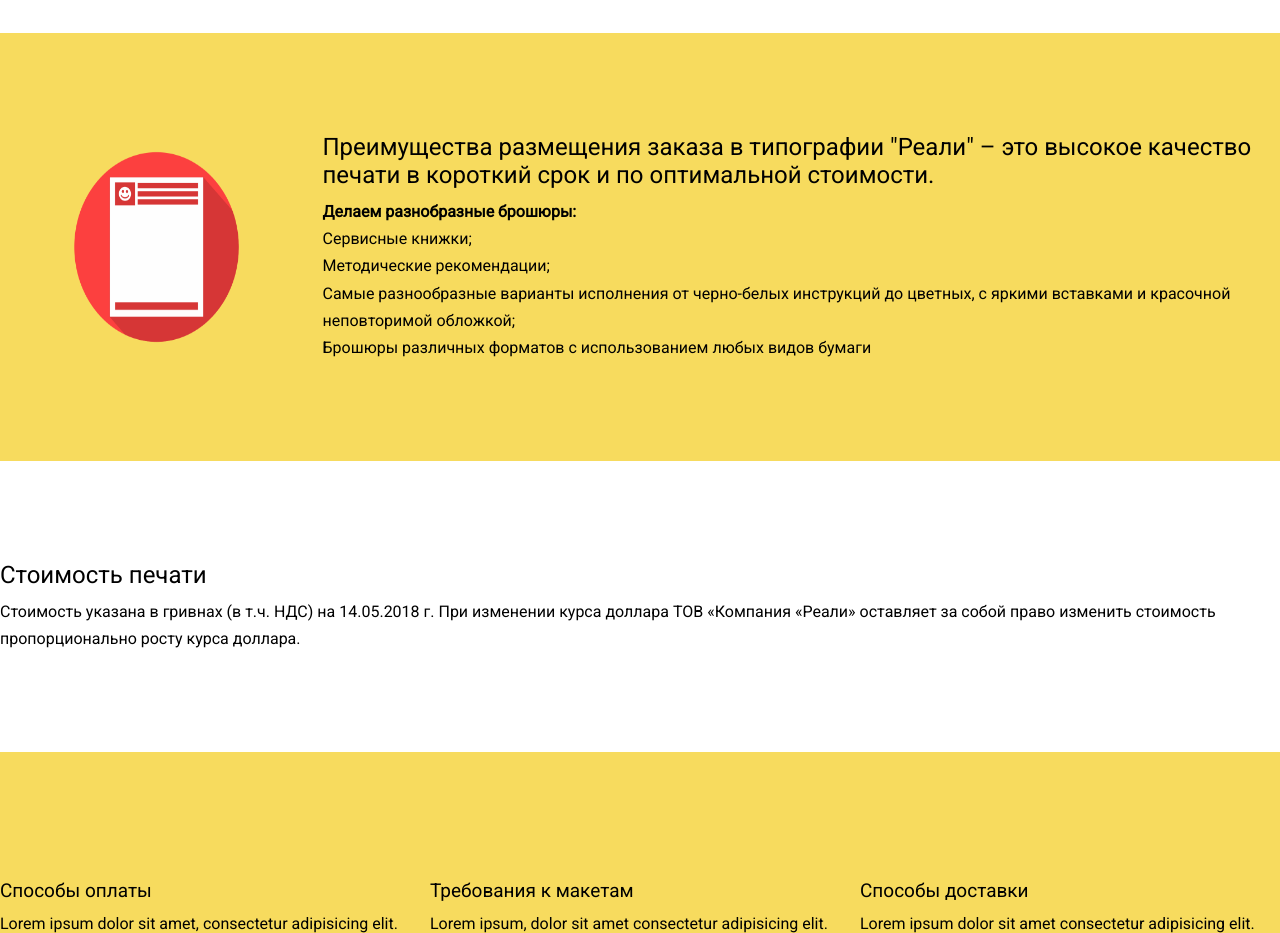
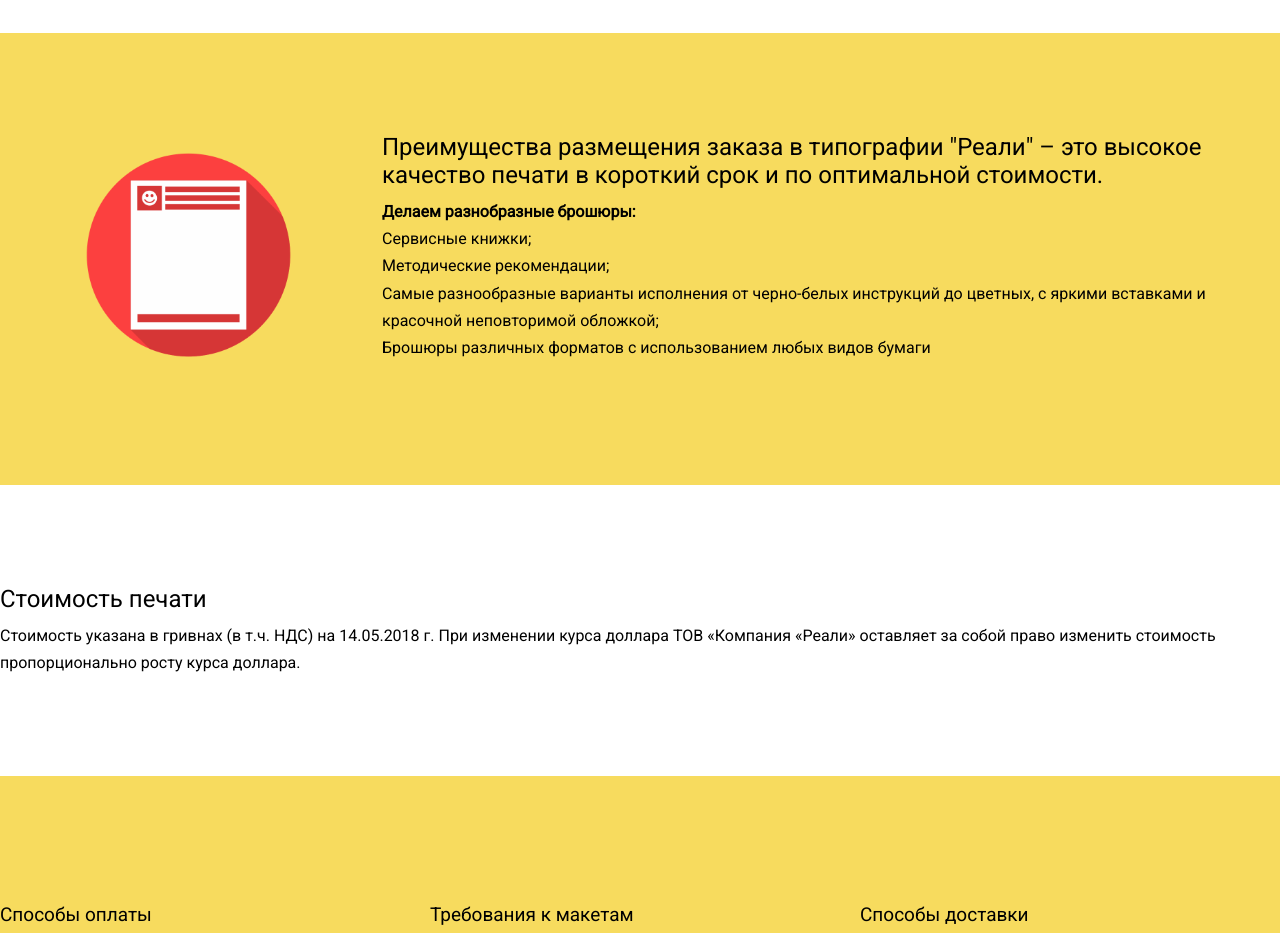
Before and after one commit to Shendrik/realy.loc, a plain HTML site: page src/product.html in a window 1280 px wide. Shown: the part 980-1913 px from the top of the page. Drawn offline with nearby package versions, Linux system fonts and the light colour scheme.

Commit message:
save work

```diff
--- a/src/precss/styles.less
+++ b/src/precss/styles.less
@@ -353,19 +353,33 @@
 
 
         .row-flex();
-        // justify-content: center;
+        // // justify-content: center;
 
-        img {
-            .col();
-            .size(6);
-            .size-md(12)
-        }
+        // img {
+        //     .col();
+        //     .size(6);
+        //     .size-md(12)
+        // }
 
-        div {
-            .col();
-            .size(18);
-            .size-md(12)
-        }
+        // div {
+        //     .col();
+        //     .size(18);
+        //     .size-md(12)
+        // }
+            .product-img {
+                flex: 0 1 30%;
+            }
+
+            .product-text {
+                flex: 0 1 70%;
+            }
+
+        .lg-block ({
+
+        })
+
+
+
 
 }
 
--- a/src/product.html
+++ b/src/product.html
@@ -167,9 +167,10 @@
           <div class="wrapper-bkg">
             <div class="wrapper wrapper-padding">
               <div class="product-img-text">
+                <div class="product-img">
                   <img src="/img/1.jpg.png" alt=" ">
-
-              <div>
+                </div>
+                <div class="product-text">
                   <h2>Преимущества размещения заказа в типографии "Реали" – это высокое качество печати в короткий срок и
                       по оптимальной стоимости.</h2>
                   <b>Делаем разнобразные брошюры:</b>
```
Also changed, not shown: src/css/styles.css, 1 other file. Lines whose indentation alone changed are shown as unchanged.
